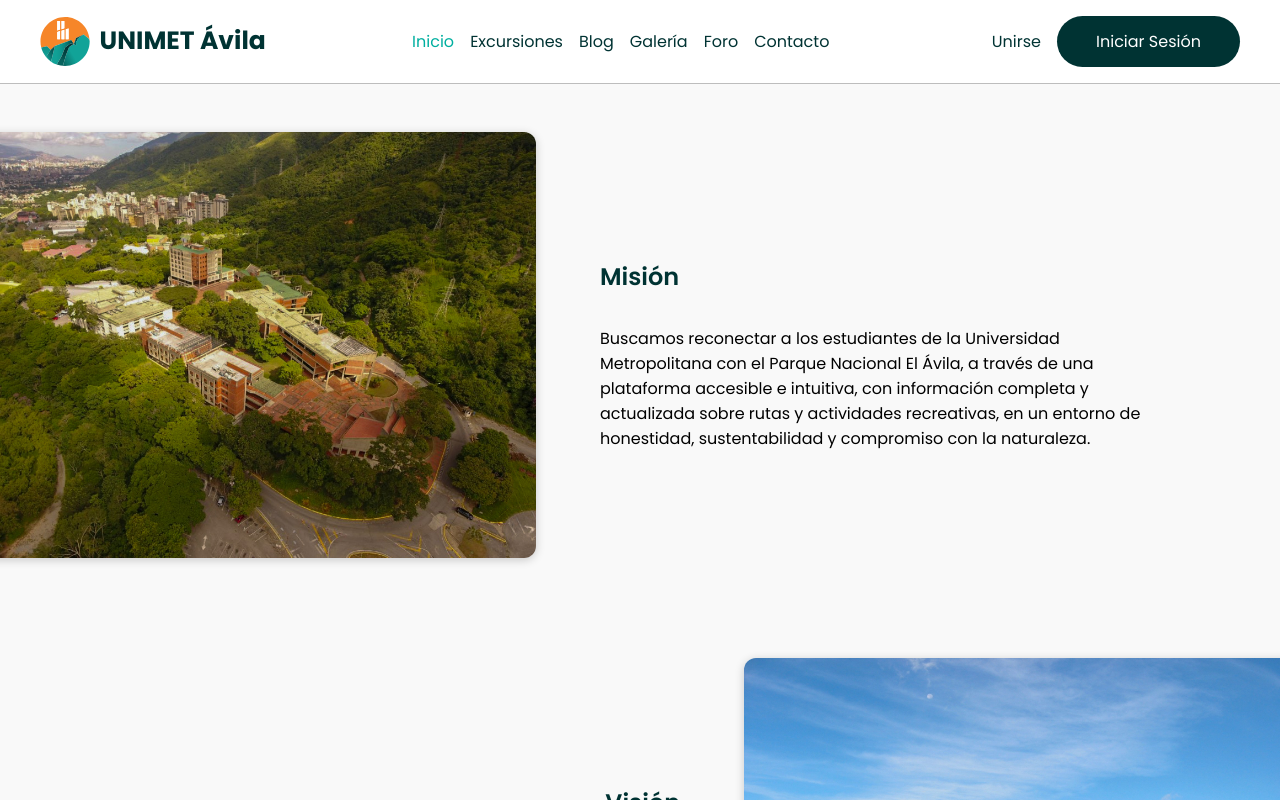
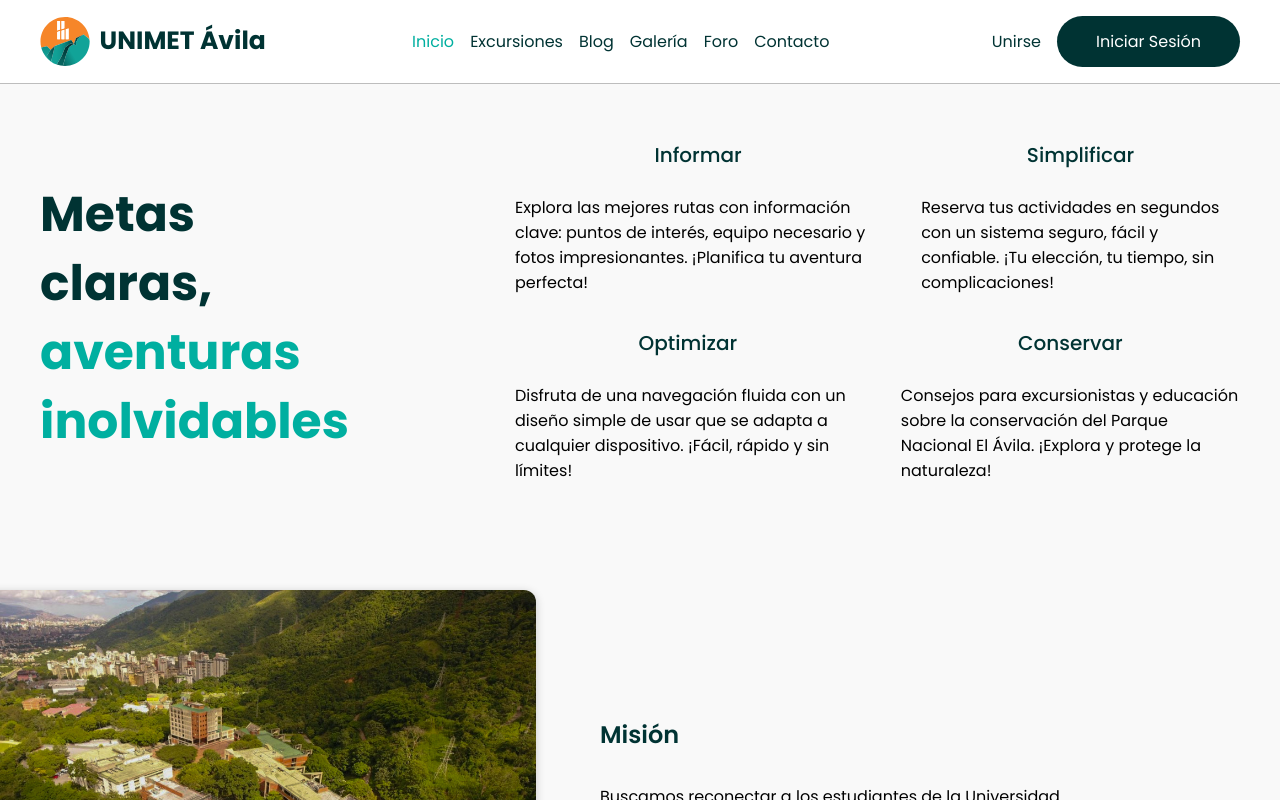
Before and after one commit to Aristides-19/unimet-avila, a React (Vite) app: page / in a window 1280 px wide. Shown: the top 800 px of the page. Built offline with nearby package versions, Linux system fonts and the light colour scheme.

Commit message:
feat: add Goals component and integrate it into Home page

```diff
--- /dev/null
+++ b/src/components/Goals/Goals.jsx
@@ -0,0 +1,60 @@
+import React from 'react';
+import styles from './Goals.module.css';
+
+const Goals = () => {
+  return (
+    <div className={styles.section}>
+      <div className={styles.leftContainer}>
+        <div className={styles.headerContainer}>
+          <header className={styles.headerWrapper}>
+            <h1 className={styles.header}>
+              <span className={`${styles.title} ${styles.primaryColor}`}>
+                Metas claras,{' '}
+              </span>
+              <span className={`${styles.title} ${styles.accentColor}`}>
+                aventuras inolvidables
+              </span>
+            </h1>
+          </header>
+        </div>
+      </div>
+      <div className={styles.rightContainer}>
+        <div className={styles.pairGroup}>
+          <div className={styles.article}>
+            <h2 className={styles.headingSecondary}>Informar</h2>
+            <p className={styles.articleParagraph}>
+              Explora las mejores rutas con información clave: puntos de
+              interés, equipo necesario y fotos impresionantes. ¡Planifica tu
+              aventura perfecta!
+            </p>
+          </div>
+          <div className={styles.article}>
+            <h2 className={styles.headingSecondary}>Simplificar</h2>
+            <p className={styles.articleParagraph}>
+              Reserva tus actividades en segundos con un sistema seguro, fácil y
+              confiable. ¡Tu elección, tu tiempo, sin complicaciones!
+            </p>
+          </div>
+        </div>
+        <div className={styles.pairGroup}>
+          <div className={styles.article}>
+            <h2 className={styles.headingSecondary}>Optimizar</h2>
+            <p className={styles.articleParagraph}>
+              Disfruta de una navegación fluida con un diseño simple de usar que
+              se adapta a cualquier dispositivo. ¡Fácil, rápido y sin límites!
+            </p>
+          </div>
+          <div className={styles.article}>
+            <h2 className={styles.headingSecondary}>Conservar</h2>
+            <p className={styles.articleParagraph}>
+              Consejos para excursionistas y educación sobre la conservación del
+              Parque Nacional El Ávila. ¡Explora y protege la naturaleza!
+            </p>
+          </div>
+        </div>
+      </div>
+    </div>
+  );
+};
+
+export default Goals;
--- /dev/null
+++ b/src/components/Goals/Goals.module.css
@@ -0,0 +1,118 @@
+
+/* Contenedor principal de la sección */
+.section {
+  display: flex;
+  flex-direction: row;
+  align-items: space-between;
+  justify-content: center;
+  width: 100%;
+  margin: 0 auto;
+  padding: var(--margin);
+  gap: var(--margin);
+  overflow: hidden;
+  box-sizing: border-box;
+}
+
+@media (max-width: 768px) {
+  .section {
+    flex-direction: column;
+    align-items: flex-start;
+  }
+}
+
+/* Contenedor izquierdo (header) */
+.leftContainer {
+  width: 60%;
+  justify-content: center;
+  align-items: center;
+}
+
+
+/* Contenedor del header interno */
+.headerContainer {
+  width: 30%;
+}
+
+.headerWrapper {
+  height: 100%;
+}
+
+.header {
+  line-height: 60px;
+}
+
+/* Estilos base para títulos grandes */
+.title {
+  font-size: var(--step-4);
+  font-weight: 700;
+}
+
+@media (max-width: 768px) {
+  .title {
+    font-size: var(--step-5);
+  }
+}
+
+/* Colores para títulos */
+.primaryColor {
+  color: var(--forest);
+}
+.accentColor {
+  color: var(--earth-sky);
+}
+
+/* Estilos base para subtítulos (títulos de artículos) */
+.headingSecondary {
+  color: var(--forest);
+  font-size: var(--step-0);
+  font-weight: 500;
+}
+
+@media (max-width: 768px) {
+  .headingSecondary {
+    font-size: 24px;
+  }
+}
+
+/* Para párrafos en artículos (exceptuando el primer, que podría ser distinto) */
+.articleParagraph {
+  font-size: var(--step--1);
+  color: black
+}
+
+@media (max-width: 768px) {
+  .articleParagraph {
+    font-size: 16px;
+  }
+}
+
+
+/* Contenedor derecho (grid de artículos) */
+.rightContainer {
+  width: 100%;
+  display: flex;
+  flex-direction: column;
+}
+@media (max-width: 768px) {
+  .rightContainer {
+    width: 100%;
+  }
+}
+
+.pairGroup {
+  display: flex;
+  flex-direction: row;
+  text-align: left;
+  gap: var(--margin);
+}
+@media (max-width: 768px) {
+  .pairGroup {
+    flex-direction: column;
+    gap: 0px
+  }
+}
+
+/* Artículo individual */
+.article {
+  gap: var(--thin-margin);
+}
--- a/src/pages/Home.jsx
+++ b/src/pages/Home.jsx
@@ -2,10 +2,12 @@ import React from 'react';
 import MissionVision from '../components/MissionVision/MissionVision';
 import imageMission from '../assets/Imagen Mision.jpg';
 import imageVision from '../assets/Imagen_Vision.jpg';
+import Goals from '../components/Goals/Goals';
 
 function Home() {
   return (
     <>
+      <Goals />
       <MissionVision
         title='Misión'
         text='Buscamos reconectar a los estudiantes de la Universidad Metropolitana con el Parque Nacional El Ávila, a través de una plataforma accesible e intuitiva, con información completa y actualizada sobre rutas y actividades recreativas, en un entorno de honestidad, sustentabilidad y compromiso con la naturaleza.'
```
